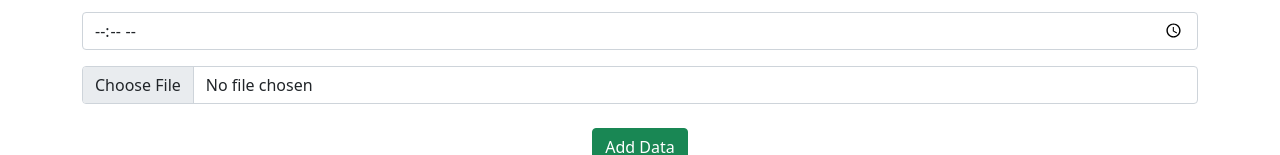
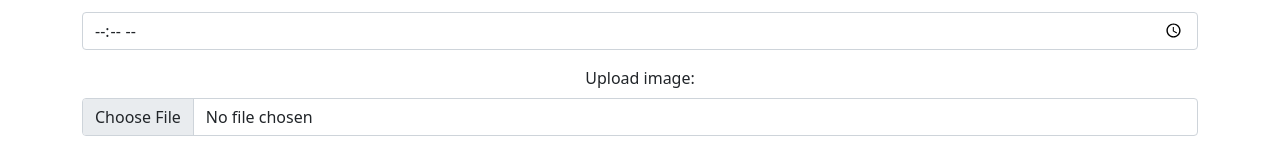
Before and after one commit to aunkrittin/pay4netflix, a React (Create React App) app: page / in a window 1280 px wide. Shown: the part 648-803 px from the top of the page. Built offline with nearby package versions, Linux system fonts and the light colour scheme; no server answers; the database is empty.

Commit message:
label upload image update

```diff
--- a/src/App.js
+++ b/src/App.js
@@ -248,6 +248,9 @@ export default function App() {
           />
         </div>
         <div className="mb-3">
+          <label htmlFor="name" className="form-label">
+            Upload image:
+          </label>
           <form onSubmit={formHandler}>
             <input type="file" className="form-control" />
             <br />
```
